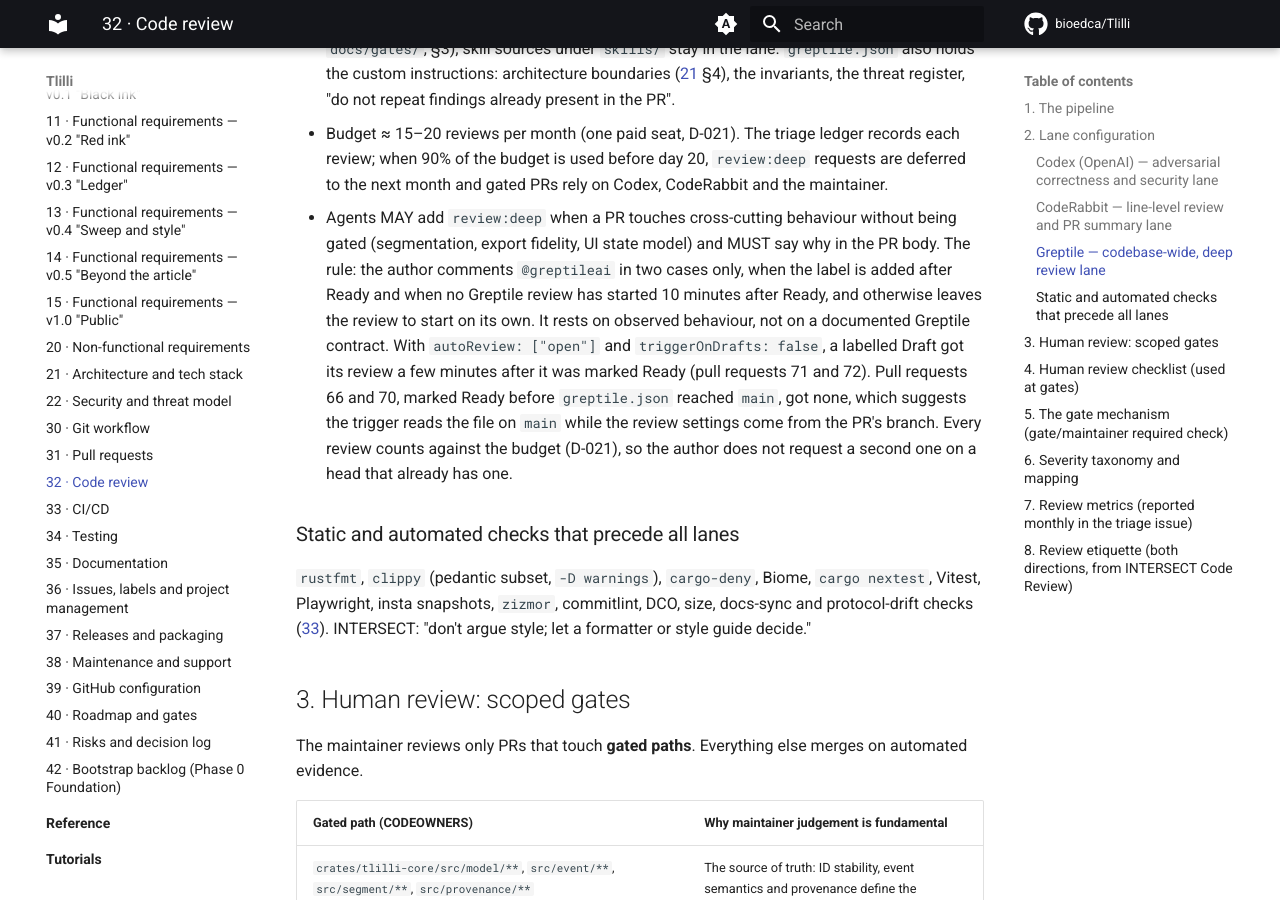
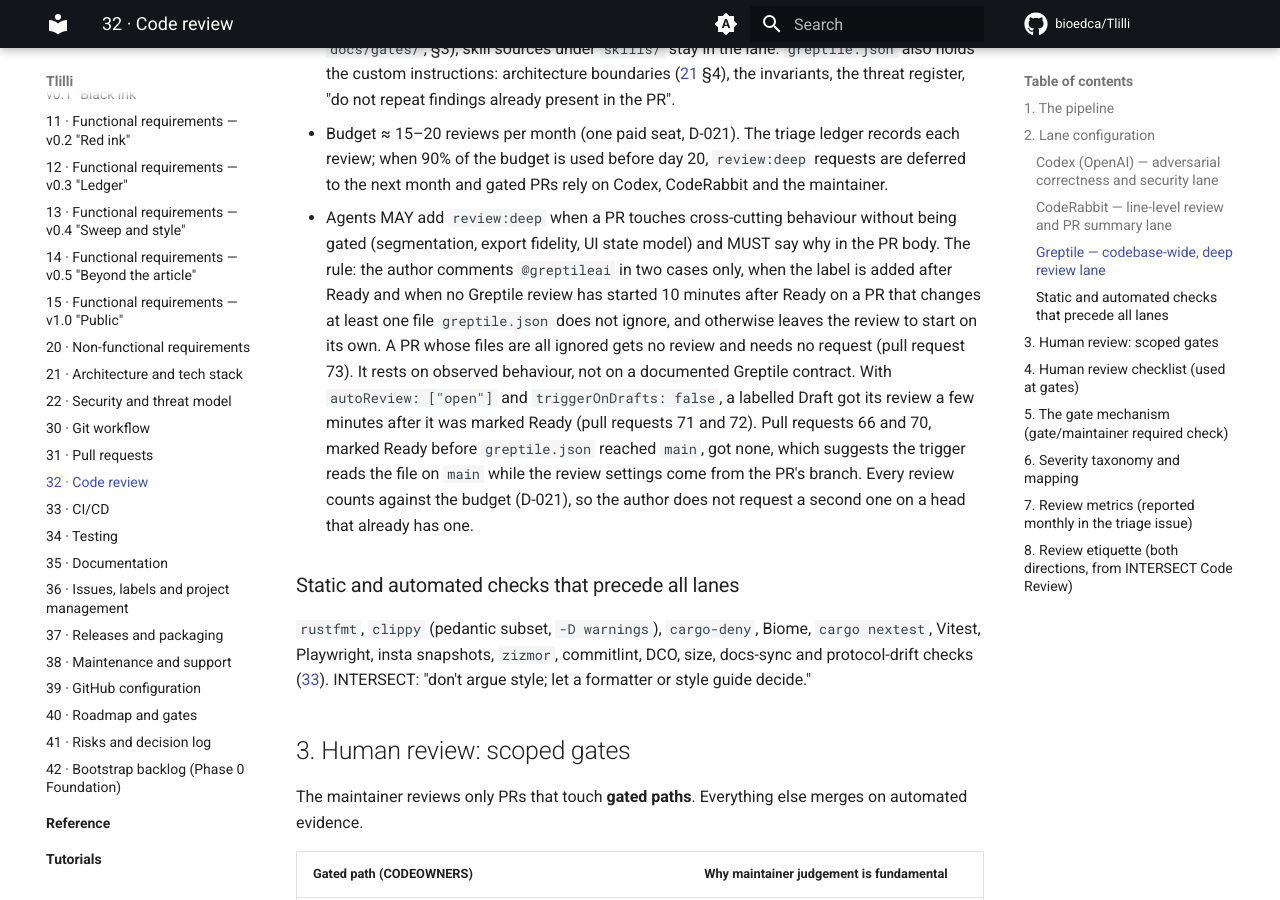
Before and after one commit to bioedca/Tlilli, an MkDocs documentation site: the page built from docs/prd/32-code-review.md, in a window 1280 px wide and 900 px high, scrolled down 3868 px. Built offline with MkDocs 1.6.1 and Material for MkDocs 9.7.7, drawn with Linux system fonts in a browser that asks for light colours; comment, search, counter and statistics services are not loaded.

Commit message:
docs(prd): skip the greptile request when every file is ignored
Pull request 73 was marked Ready and Greptile did not start: every
file it changes is documentation or root-level Markdown, which
greptile.json ignores. Read literally, the rule in PRD 32 section 2
would then have the author comment @greptileai after 10 minutes and
spend a review on a PR with nothing to review. The fallback now
applies only to a PR that changes at least one file greptile.json
does not ignore.

Signed-off-by: bioedca <131809205+bioedca@users.noreply.github.com>

```diff
--- a/docs/prd/32-code-review.md
+++ b/docs/prd/32-code-review.md
@@ -52,7 +52,7 @@ Rules:
 ### Greptile — codebase-wide, deep review lane
 - Installed as a GitHub app; reviews only PRs carrying `gate` or `review:deep` (label trigger), Base tier, T-Rex runtime validation enabled when supported for the tier, strictness tuned to avoid nit floods. These settings live in `greptile.json` (gated), which Greptile reads from the PR's source branch and ranks above the dashboard. Documentation (`docs/**`, including this PRD and the ADRs, and root-level Markdown) is outside the Greptile lane (D-079): Codex and CodeRabbit review it, and the gate covers its gated paths (`docs/prd/`, `docs/adr/`, `docs/gates/`, §3); skill sources under `skills/` stay in the lane. `greptile.json` also holds the custom instructions: architecture boundaries ([21](21-architecture-and-tech-stack.md) §4), the invariants, the threat register, "do not repeat findings already present in the PR".
 - Budget ≈ 15–20 reviews per month (one paid seat, D-021). The triage ledger records each review; when 90% of the budget is used before day 20, `review:deep` requests are deferred to the next month and gated PRs rely on Codex, CodeRabbit and the maintainer.
-- Agents MAY add `review:deep` when a PR touches cross-cutting behaviour without being gated (segmentation, export fidelity, UI state model) and MUST say why in the PR body. The rule: the author comments `@greptileai` in two cases only, when the label is added after Ready and when no Greptile review has started 10 minutes after Ready, and otherwise leaves the review to start on its own. It rests on observed behaviour, not on a documented Greptile contract. With `autoReview: ["open"]` and `triggerOnDrafts: false`, a labelled Draft got its review a few minutes after it was marked Ready (pull requests 71 and 72). Pull requests 66 and 70, marked Ready before `greptile.json` reached `main`, got none, which suggests the trigger reads the file on `main` while the review settings come from the PR's branch. Every review counts against the budget (D-021), so the author does not request a second one on a head that already has one.
+- Agents MAY add `review:deep` when a PR touches cross-cutting behaviour without being gated (segmentation, export fidelity, UI state model) and MUST say why in the PR body. The rule: the author comments `@greptileai` in two cases only, when the label is added after Ready and when no Greptile review has started 10 minutes after Ready on a PR that changes at least one file `greptile.json` does not ignore, and otherwise leaves the review to start on its own. A PR whose files are all ignored gets no review and needs no request (pull request 73). It rests on observed behaviour, not on a documented Greptile contract. With `autoReview: ["open"]` and `triggerOnDrafts: false`, a labelled Draft got its review a few minutes after it was marked Ready (pull requests 71 and 72). Pull requests 66 and 70, marked Ready before `greptile.json` reached `main`, got none, which suggests the trigger reads the file on `main` while the review settings come from the PR's branch. Every review counts against the budget (D-021), so the author does not request a second one on a head that already has one.
 
 ### Static and automated checks that precede all lanes
 `rustfmt`, `clippy` (pedantic subset, `-D warnings`), `cargo-deny`, Biome, `cargo nextest`, Vitest, Playwright, insta snapshots, `zizmor`, commitlint, DCO, size, docs-sync and protocol-drift checks ([33](33-ci-cd.md)). INTERSECT: "don't argue style; let a formatter or style guide decide."
```
